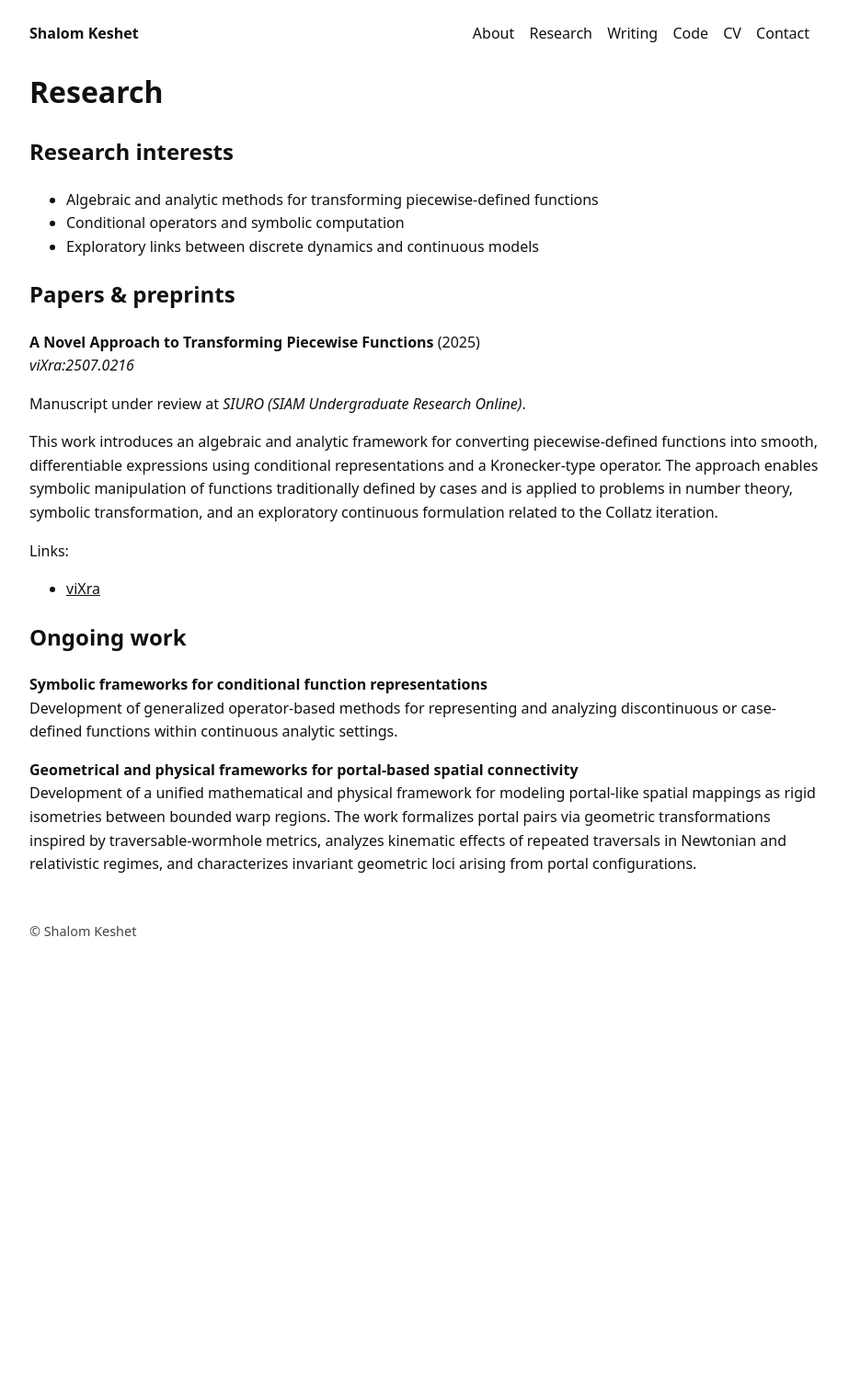
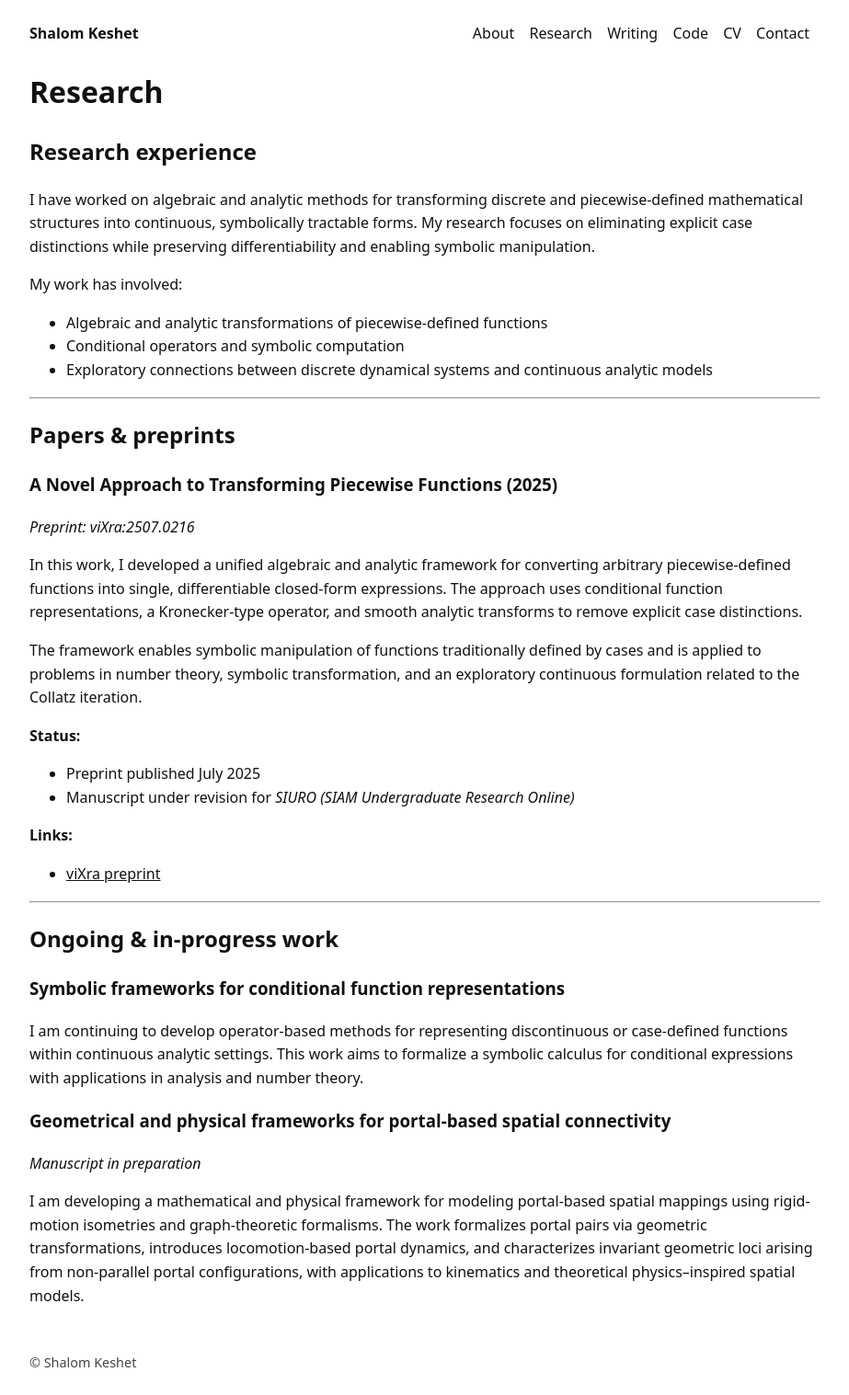
Before and after one commit to shalomkeshet/shalomkeshet.github.io, a Jekyll site: the page built from research.md, in a window 1280 px wide. Shown: the whole page at 92% size, without its empty margins (178-1101 px from the left). Built offline with Jekyll 4.4.1, drawn with Linux system fonts in a browser that asks for light colours; before the commit the page ends 1048 px from its top, so only the background shows below that.

Commit message:
Update Research Page

```diff
--- a/research.md
+++ b/research.md
@@ -3,27 +3,41 @@ layout: page
 title: Research
 ---
 
-## Research interests
-- Algebraic and analytic methods for transforming piecewise-defined functions
+## Research experience
+
+I have worked on algebraic and analytic methods for transforming discrete and piecewise-defined mathematical structures into continuous, symbolically tractable forms. My research focuses on eliminating explicit case distinctions while preserving differentiability and enabling symbolic manipulation.
+
+My work has involved:
+- Algebraic and analytic transformations of piecewise-defined functions
 - Conditional operators and symbolic computation
-- Exploratory links between discrete dynamics and continuous models
+- Exploratory connections between discrete dynamical systems and continuous analytic models
+
+---
 
 ## Papers & preprints
 
-**A Novel Approach to Transforming Piecewise Functions** (2025)
-*viXra:2507.0216*
+### **A Novel Approach to Transforming Piecewise Functions** (2025)
+*Preprint: viXra:2507.0216*
 
-Manuscript under review at *SIURO (SIAM Undergraduate Research Online)*.
+In this work, I developed a unified algebraic and analytic framework for converting arbitrary piecewise-defined functions into single, differentiable closed-form expressions. The approach uses conditional function representations, a Kronecker-type operator, and smooth analytic transforms to remove explicit case distinctions.
 
-This work introduces an algebraic and analytic framework for converting piecewise-defined functions into smooth, differentiable expressions using conditional representations and a Kronecker-type operator. The approach enables symbolic manipulation of functions traditionally defined by cases and is applied to problems in number theory, symbolic transformation, and an exploratory continuous formulation related to the Collatz iteration.
+The framework enables symbolic manipulation of functions traditionally defined by cases and is applied to problems in number theory, symbolic transformation, and an exploratory continuous formulation related to the Collatz iteration.
 
-Links:
-- [viXra](https://vixra.org/abs/2507.0216)
+**Status:**
+- Preprint published July 2025
+- Manuscript under revision for *SIURO (SIAM Undergraduate Research Online)*
 
-## Ongoing work
+**Links:**
+- [viXra preprint](https://vixra.org/abs/2507.0216)
 
-**Symbolic frameworks for conditional function representations**
-Development of generalized operator-based methods for representing and analyzing discontinuous or case-defined functions within continuous analytic settings.
+---
 
-**Geometrical and physical frameworks for portal-based spatial connectivity**
-Development of a unified mathematical and physical framework for modeling portal-like spatial mappings as rigid isometries between bounded warp regions. The work formalizes portal pairs via geometric transformations inspired by traversable-wormhole metrics, analyzes kinematic effects of repeated traversals in Newtonian and relativistic regimes, and characterizes invariant geometric loci arising from portal configurations.
+## Ongoing & in-progress work
+
+### **Symbolic frameworks for conditional function representations**
+I am continuing to develop operator-based methods for representing discontinuous or case-defined functions within continuous analytic settings. This work aims to formalize a symbolic calculus for conditional expressions with applications in analysis and number theory.
+
+### **Geometrical and physical frameworks for portal-based spatial connectivity**
+*Manuscript in preparation*
+
+I am developing a mathematical and physical framework for modeling portal-based spatial mappings using rigid-motion isometries and graph-theoretic formalisms. The work formalizes portal pairs via geometric transformations, introduces locomotion-based portal dynamics, and characterizes invariant geometric loci arising from non-parallel portal configurations, with applications to kinematics and theoretical physics–inspired spatial models.
```
